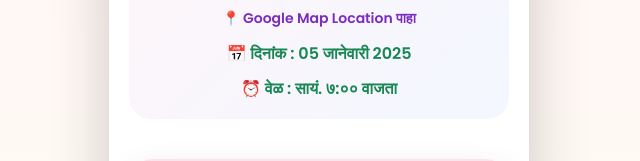
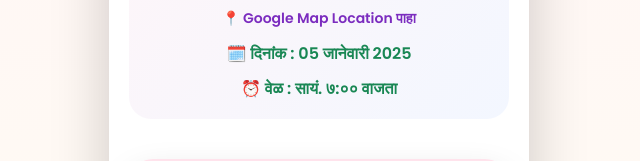
Before and after one commit to tejas3227/durga-birthday, a plain HTML site: page index.html in a window 1280 px wide. Shown: the part 707-868 px from the top of the page, 321-961 px from the left. Drawn offline with Linux system fonts and the light colour scheme.

Commit message:
Update date emoji in index.html

```diff
--- a/index.html
+++ b/index.html
@@ -179,7 +179,7 @@
       </a>
     </p>
 
-    <div class="time">📅 दिनांक : 05 जानेवारी 2025</div>
+    <div class="time">🗓️ दिनांक : 05 जानेवारी 2025</div>
     <div class="time">⏰ वेळ : सायं. ७:०० वाजता</div>
   </div>
 
```
